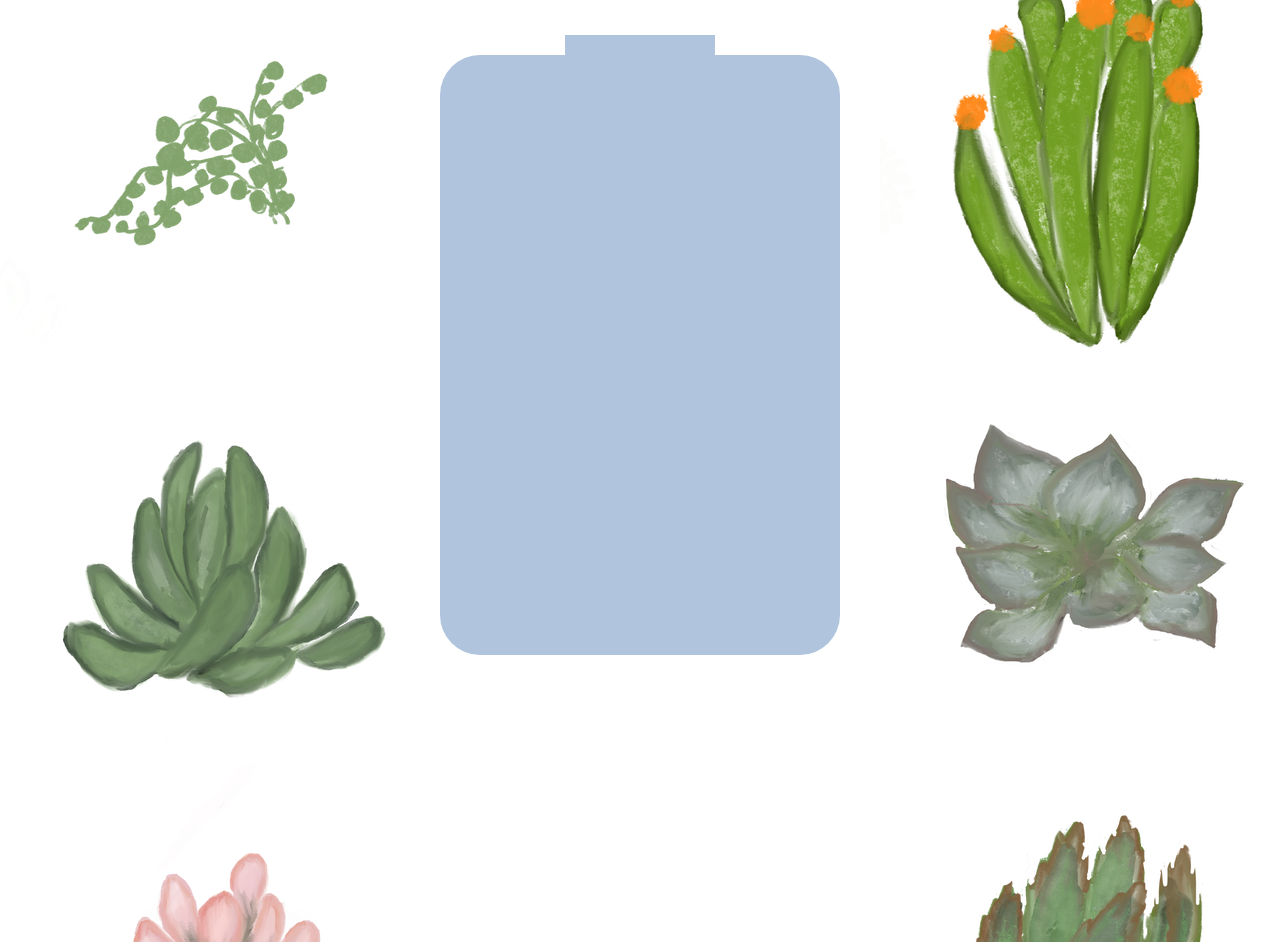
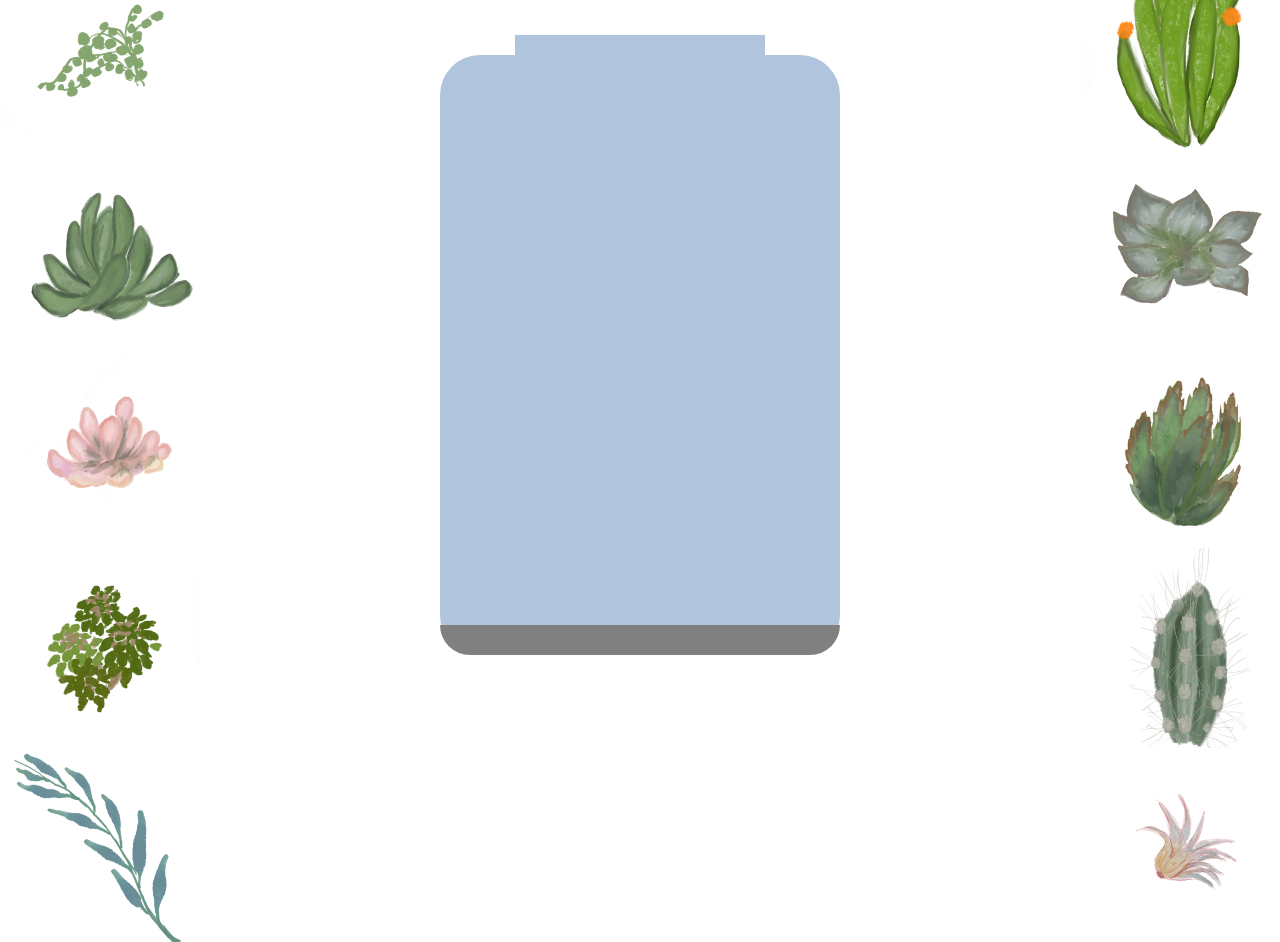
Before and after one commit to nikita539/test, a website: page index.html in a window 1280 px wide. Shown: the part 52-994 px from the top of the page. Drawn offline with Linux system fonts and the light colour scheme.

Commit message:
some refactoring

```diff
--- a/index.css
+++ b/index.css
@@ -19,7 +19,7 @@ body {
 }
 
 .jar_rim {
-    width: 150px;
+    width: 250px;
     height: 20px;
     background-color: lightsteelblue;
 }
@@ -30,3 +30,26 @@ body {
     width: 400px;
     height: 600px;
 }
+
+.jar_bottom {
+    width: 400px;
+    height: 30px;
+    background-color: grey;
+    position: relative;
+    bottom: 30px;
+    border-radius: 0 0 30px 30px
+}
+
+.plant {
+    width: 200px;
+    height: 200px;
+}
+
+img {
+    height: 100%;
+    width: 100%;
+}
+
+.container {
+    align-items: center;
+}
--- a/index.html
+++ b/index.html
@@ -8,25 +8,25 @@
     <body>
         <div id="left_container" class="container">
 
-                <div>
+                <div class="plant">
                     <img src="./images/plant1.png" alt="plant1">
                 </div>
-                <div>
+                <div class="plant">
                     <img src="./images/plant2.png" alt="plant2">
                 </div>
-                <div>
+                <div class="plant">
                     <img src="./images/plant3.png" alt="plant3">
                 </div>
-                <div>
+                <div class="plant">
                     <img src="./images/plant4.png" alt="plant4">
                 </div>
-                <div>
+                <div class="plant">
                     <img src="./images/plant5.png" alt="plant5">
                 </div>
-                <div>
+                <div class="plant">
                     <img src="./images/plant6.png" alt="plant6">
                 </div>
-                <div>
+                <div class="plant">
                     <img src="./images/plant7.png" alt="plant7">
                 </div>
 
@@ -47,25 +47,25 @@
 
             <div id="right_container"  class="container">
 
-                <div>
+                <div class="plant">
                     <img src="./images/plant8.png" alt="plant8">
                 </div>
-                <div>
+                <div class="plant">
                     <img src="./images/plant9.png" alt="plant9">
                 </div>
-                <div>
+                <div class="plant">
                     <img src="./images/plant10.png" alt="plant10">
                 </div>
-                <div>
+                <div class="plant">
                     <img src="./images/plant11.png" alt="plant11">
                 </div>
-                <div>
+                <div class="plant">
                     <img src="./images/plant12.png" alt="plant12">
                 </div>
-                <div>
+                <div class="plant">
                     <img src="./images/plant13.png" alt="plant13">
                 </div>
-                <div>
+                <div class="plant">
                     <img src="./images/plant14.png" alt="plant14">
                 </div>
 
--- a/index.js
+++ /dev/null
@@ -1 +0,0 @@
-console.log("Hello World !")
```
